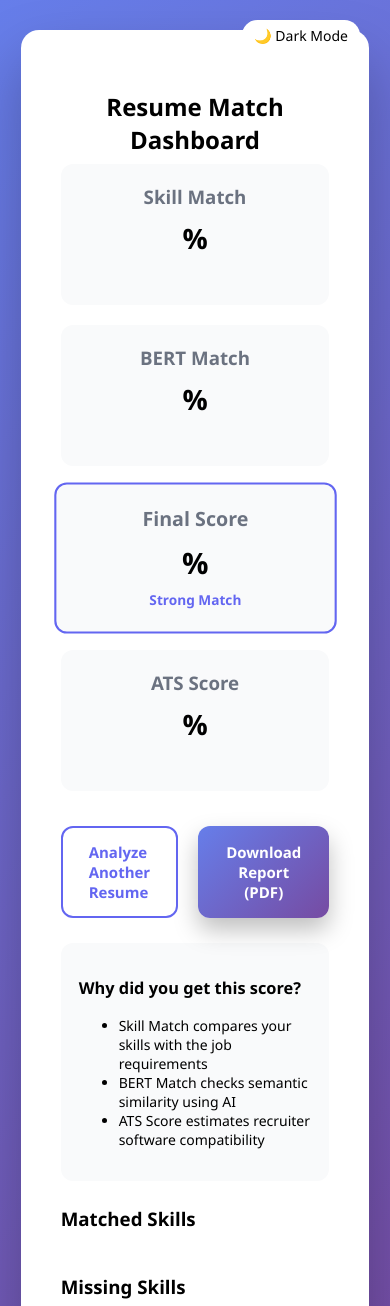
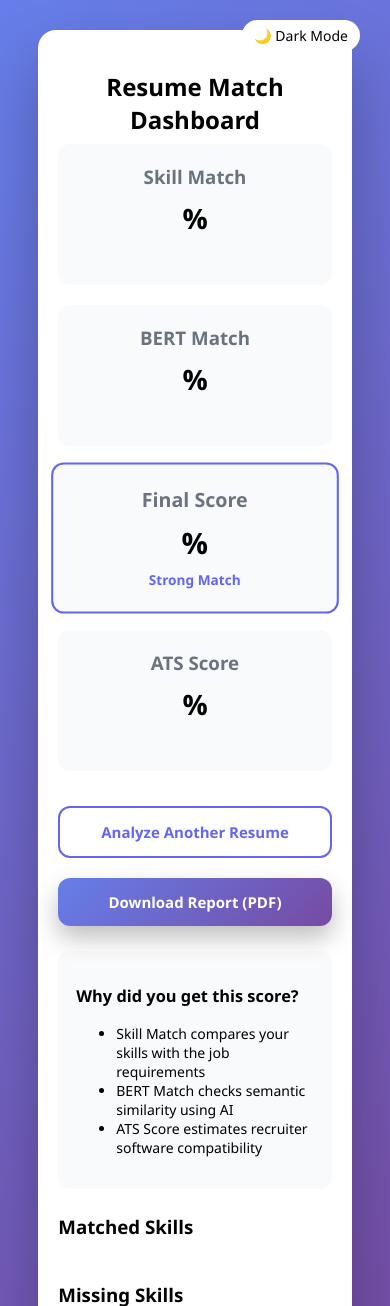
Before and after one commit to Aashish-sharma18/AI_Resume_Analyzer, a Flask app: template templates/dashboard.html in a window 390 px wide. Shown: the top 1306 px of the page. Run offline with Flask 3, Linux system fonts and the light colour scheme; the template is opened without the code that fills it, so the values that code supplies are empty.

Commit message:
Added Responsiveness

```diff
--- a/static/style.css
+++ b/static/style.css
@@ -340,3 +340,49 @@ body.dark .info-box {
     background: #e5e7eb;
     margin: 40px 0 25px;
 }
+
+/* ===== RESPONSIVE DESIGN ===== */
+
+@media (max-width: 1024px) {
+    .dashboard {
+        width: 95%;
+        padding: 25px;
+    }
+}
+
+@media (max-width: 768px) {
+
+    /* Stack score cards */
+    .cards {
+        grid-template-columns: 1fr;
+    }
+
+    /* Stack analyzer layout */
+    .analyzer-grid {
+        grid-template-columns: 1fr;
+        gap: 20px;
+    }
+
+    /* Stack action buttons */
+    .action-buttons.centered {
+        flex-direction: column;
+        align-items: center;
+    }
+
+    .primary-btn,
+    .secondary-btn {
+        width: 100%;
+        text-align: center;
+    }
+
+    /* Reduce padding */
+    .dashboard,
+    .analyzer-card {
+        width: 95%;
+        padding: 20px;
+    }
+
+    h2 {
+        text-align: center;
+    }
+}
```
